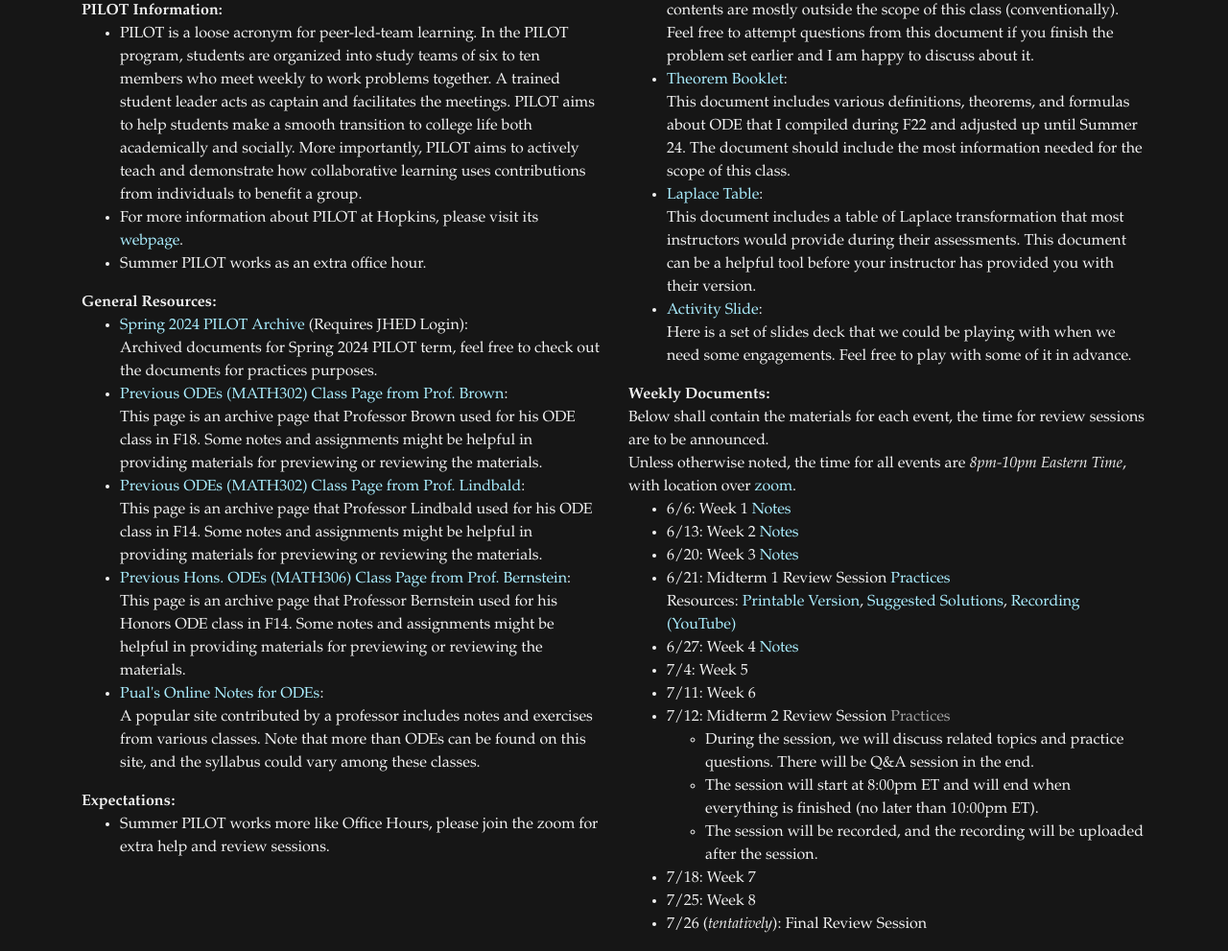
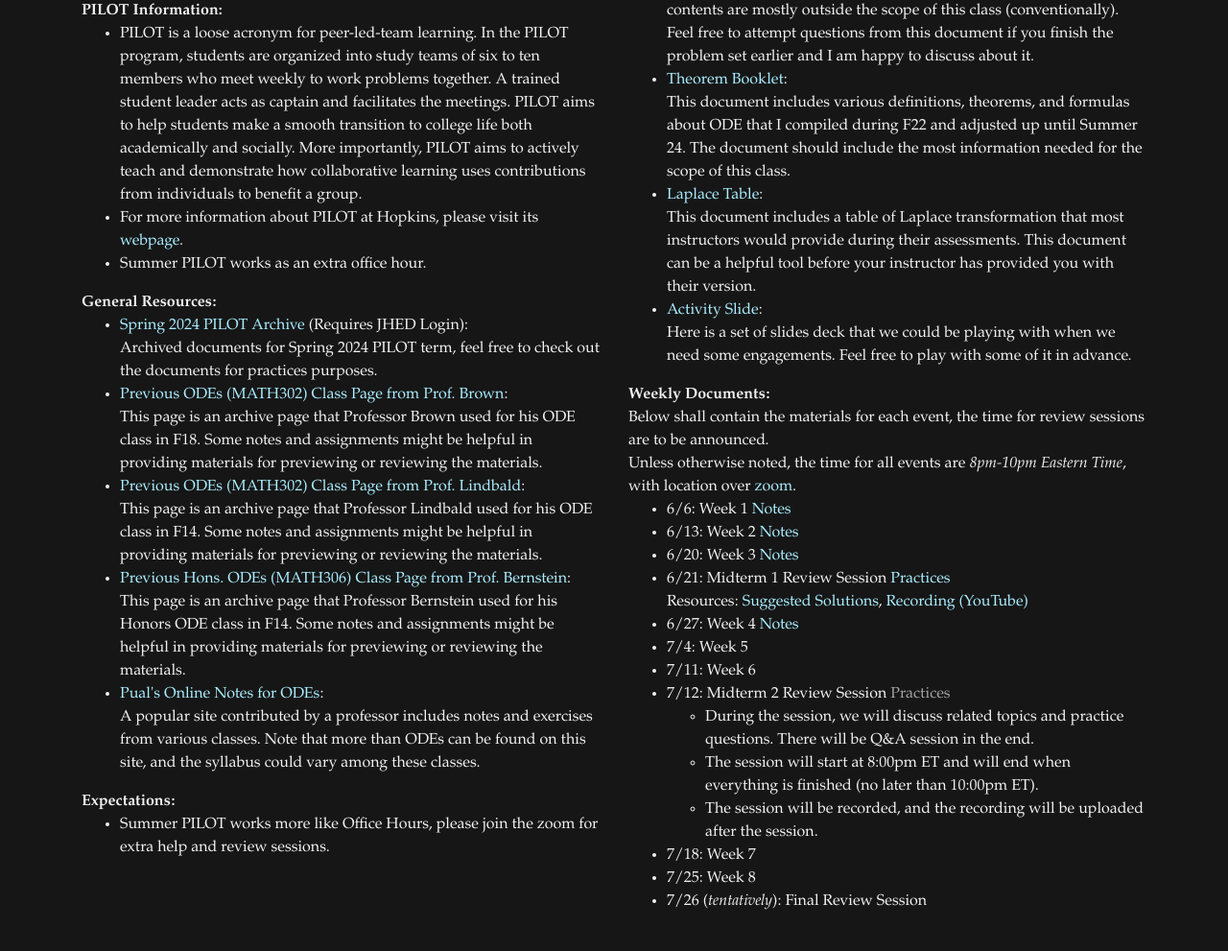
Before and after one commit to JHU-ODE-PILOT/SU24, a plain HTML site: page index.html in a window 1280 px wide. Shown: the part 386-1377 px from the top of the page at 96% size. After the commit the page ends 1353 px from the top, so only its background shows below. Drawn offline with nearby package versions, Linux system fonts and the light colour scheme.

Commit message:
MINOR UPDATES

```diff
--- a/index.html
+++ b/index.html
@@ -68,7 +68,7 @@
             <li>6/6: Week 1 <a href="contents/Notes-Week-1.pdf", target="_blank", style="color: #aaeeff;">Notes</a></li>
             <li>6/13: Week 2 <a href="contents/Notes-Week-2.pdf", target="_blank", style="color: #aaeeff;">Notes</a></li>
             <li>6/20: Week 3 <a href="contents/Notes-Week-3.pdf", target="_blank", style="color: #aaeeff;">Notes</a></li>
-            <li>6/21: Midterm 1 Review Session <a href="contents/Midterm-1-Practices.pdf", target="_blank", style="color: #aaeeff;">Practices</a> <br> Resources: <a href="contents/Midterm-1-Practice-Print.pdf" target="_blank" style="color: #aaeeff;">Printable Version</a>, <a href="contents/Midterm-1-Practices-Solutions.pdf" target="_blank" style="color: #aaeeff;">Suggested Solutions</a>, <a href="https://youtu.be/5dYFF_JqOXM" target="_blank" style="color: #aaeeff;"> Recording (YouTube)</a></li>
+            <li>6/21: Midterm 1 Review Session <a href="contents/Midterm-1-Practices.pdf", target="_blank", style="color: #aaeeff;">Practices</a> <br> Resources: <a href="contents/Midterm-1-Practices-Solutions.pdf" target="_blank" style="color: #aaeeff;">Suggested Solutions</a>, <a href="https://youtu.be/5dYFF_JqOXM" target="_blank" style="color: #aaeeff;"> Recording (YouTube)</a></li>
             <li>6/27: Week 4 <a href="contents/Notes-Week-4.pdf", target="_blank", style="color: #aaeeff;">Notes</a></li>
             <li>7/4: Week 5</li>
             <li>7/11: Week 6</li>
```
